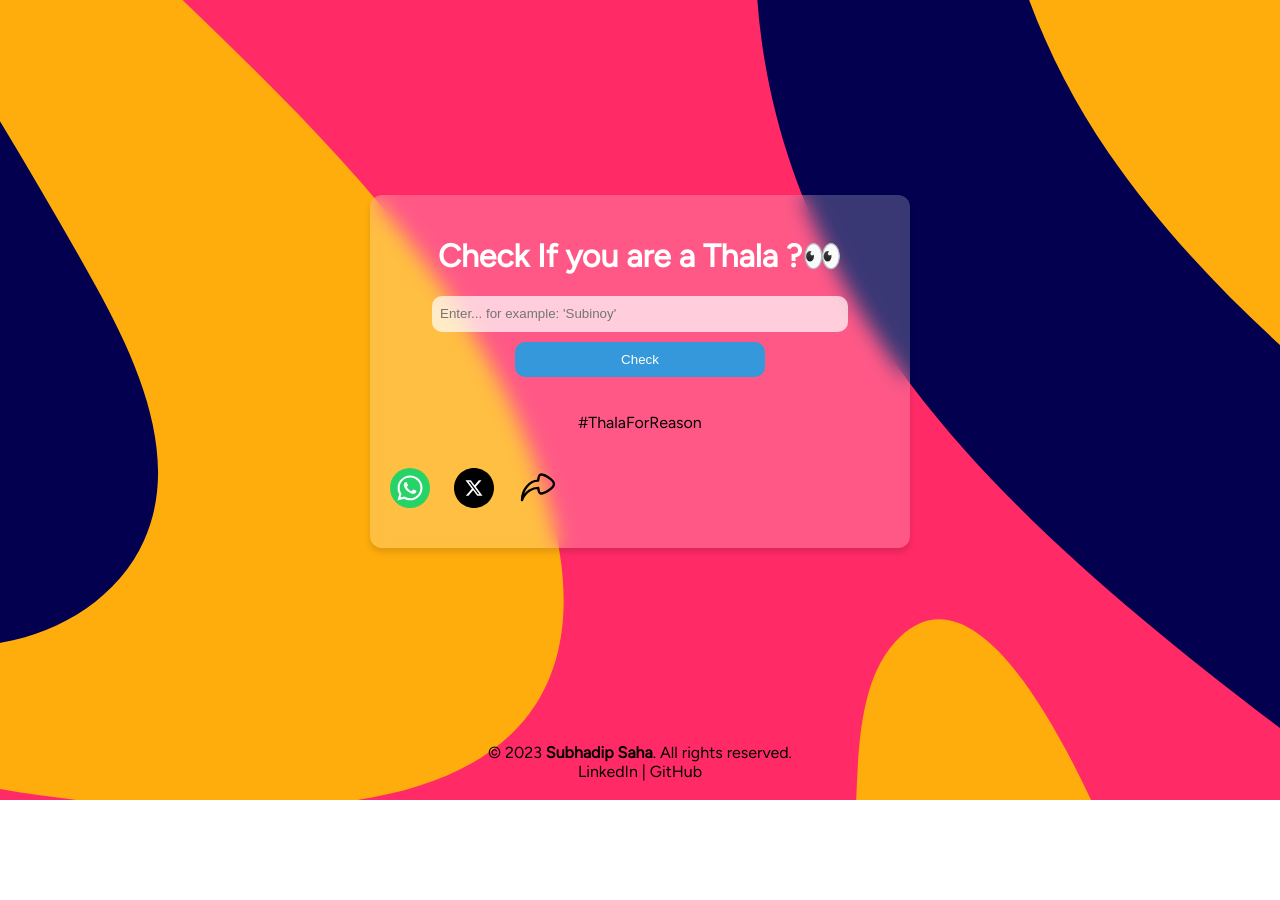
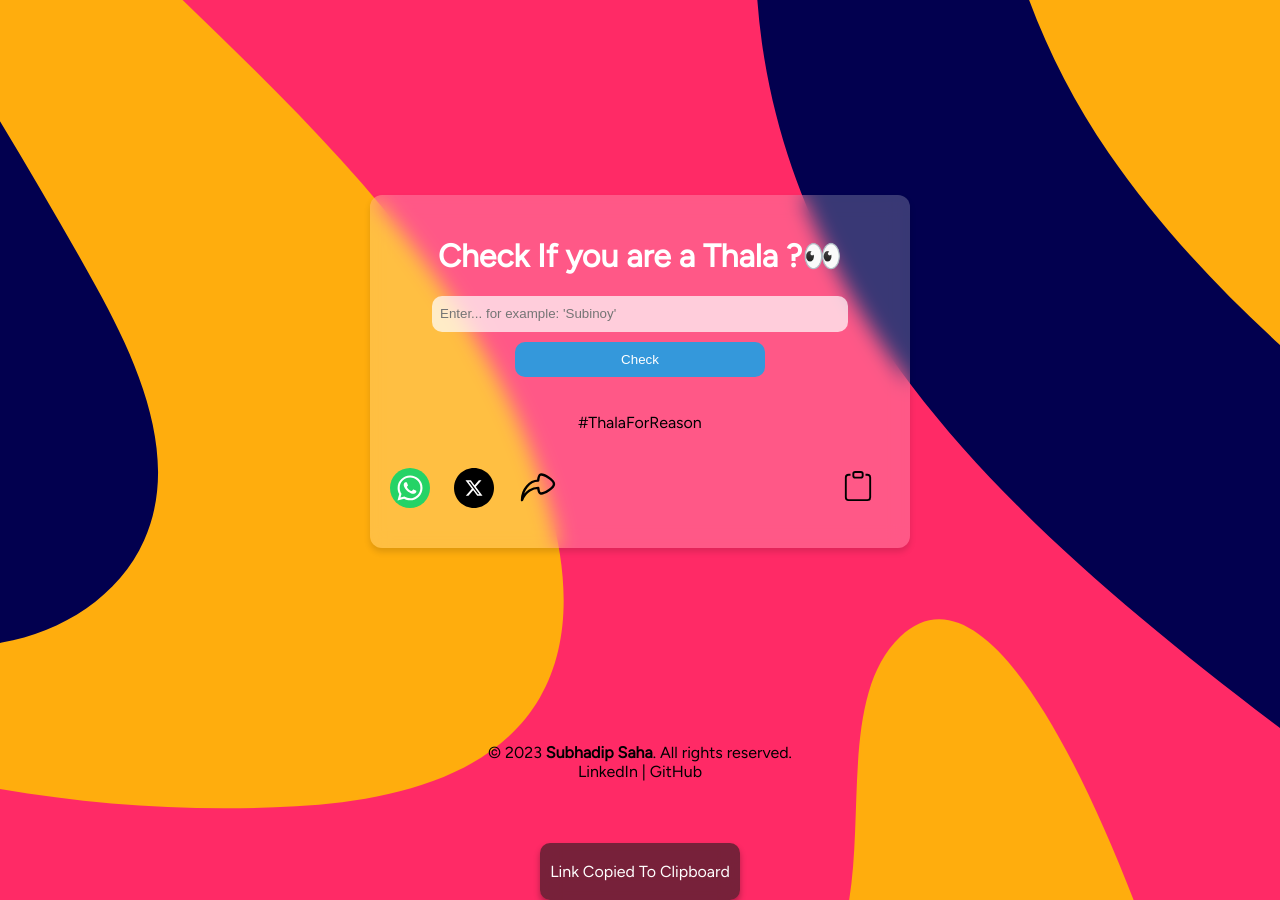
Before and after one commit to subh05sus/ThalaForReason, a website: page src/index.html in a window 1280 px wide. Before the commit the page ends 800 px from the top, so only its background shows below. Drawn offline with nearby package versions, Linux system fonts and the light colour scheme; a web font is replaced by a local one.

Commit message:
final touch given

```diff
--- a/package.json
+++ b/package.json
@@ -4,7 +4,8 @@
   "description": "",
   "main": "index.js",
   "scripts": {
-    "test": "echo \"Error: no test specified\" && exit 1"
+    "test": "echo \"Error: no test specified\" && exit 1",
+    "start": "node server.js"
   },
   "keywords": [],
   "author": "",
--- a/src/index.html
+++ b/src/index.html
@@ -9,10 +9,13 @@
   <script src="index.js"></script>
   <script src="https://html2canvas.hertzen.com/dist/html2canvas.js"></script>
   <script src="https://cdnjs.cloudflare.com/ajax/libs/bodymovin/5.7.9/lottie.min.js"></script>
+  <link rel="stylesheet" type="text/css" href="https://cdn.jsdelivr.net/npm/toastify-js/src/toastify.min.css">
+
 
 
 </head>
 <body>
+  <div class="toastify"></div>
   <div class="main" id="main">
 
     <div class="main-container" id="main-container">
@@ -29,6 +32,7 @@
     <div class="thala">
       <p class="tfr">#ThalaForReason</p>
     </div>
+    <div class="lower">
       <div class="share">
 
         <button type="button" class="shareButton" onclick="shareOnWhatsApp()">
@@ -41,11 +45,17 @@
           <img src="share-svgrepo-com.svg" alt="WhatsApp Icon" id="shareIcon">
         </button>
       </div>
+      <div class="clip">
+        <button type="button" class="shareButton" onclick="copyToClipboard()">
+          <img src="clipboard.svg" alt="Clipboard Icon" id="clipIcon" height="1rem">
+        </button>
+      </div>
+    </div>
   </div>
   <audio id="audio" src="boleJoKoyal.mp3"></audio>
 </div>
+
 <div id="foot">
-
   <center>
 
     &copy; 2023 <a href="https://linktr.ee/subhadipsaha"><b id="subh">Subhadip Saha</b></a>. All rights reserved.
@@ -55,9 +65,17 @@
     </div>
     <br>
   </center>
+</div>
+<div class="toast hiddenToast" id="toast">
+  <div class="linkCopied">
+    <p>
+      Link Copied To Clipboard
+    </p>
+  </div>
+</div>
 
 
-</div>
+<script type="text/javascript" src="https://cdn.jsdelivr.net/npm/toastify-js"></script>
 
 </body>
 </html>
--- a/src/index.js
+++ b/src/index.js
@@ -1,10 +1,10 @@
 // src/index.js
-document.addEventListener('DOMContentLoaded', function () {
+document.addEventListener("DOMContentLoaded", function () {
   const queryString = window.location.search;
   const urlParams = new URLSearchParams(queryString);
 
-  if (urlParams.has('query')) {
-    const encodedQuery = urlParams.get('query');
+  if (urlParams.has("query")) {
+    const encodedQuery = urlParams.get("query");
 
     // Decode the query parameter
     const decodedQuery = atob(encodedQuery);
@@ -12,16 +12,14 @@ document.addEventListener('DOMContentLoaded', function () {
     console.log(decodedQuery);
 
     // Set the decoded value to the 'query' input field
-    document.getElementById('query').value = decodedQuery;
+    document.getElementById("query").value = decodedQuery;
   }
-
 });
 // index.js
 async function generateContent() {
-  const query = document.getElementById('query').value;
-  const responseContainer = document.getElementById('resultText');
-  const loadingAnimationContainer = document.getElementById('loadingAnimation');
-  loadingAnimationContainer.style.height = "100px"
+  const query = document.getElementById("query").value;
+  const responseContainer = document.getElementById("resultText");
+  const loadingAnimationContainer = document.getElementById("loadingAnimation");
 
   if (query.length === 0) {
     responseContainer.textContent = `Enter a query kiddo`;
@@ -34,27 +32,28 @@ async function generateContent() {
     return; // Exit the function early
   }
 
+  loadingAnimationContainer.style.height = "100px";
   // Display loading animation
   const animation = lottie.loadAnimation({
     container: loadingAnimationContainer,
-    renderer: 'svg',
+    renderer: "svg",
     loop: true,
     autoplay: true,
-    path: 'Animation.json', // Replace with the path to your animation JSON file
+    path: "Animation.json", // Replace with the path to your animation JSON file
   });
 
   try {
-    const response = await fetch('/userdata', {
-      method: 'POST',
+    const response = await fetch("/userdata", {
+      method: "POST",
       headers: {
-        'Content-Type': 'application/json',
+        "Content-Type": "application/json",
       },
       body: JSON.stringify({ query }),
     });
 
     // Clear existing content
-    responseContainer.textContent = '';
-    loadingAnimationContainer.style.display = 'none'; // Hide loading animation
+    responseContainer.textContent = "";
+    loadingAnimationContainer.style.display = "none"; // Hide loading animation
 
     const result = await response.text();
 
@@ -63,33 +62,30 @@ async function generateContent() {
       await sleep(30); // Adjust the typing speed (milliseconds)
       responseContainer.textContent += result[i];
     }
+
     audio.play();
-
   } catch (error) {
-    console.error('Error:', error);
-    responseContainer.textContent = 'Developer is Too Lazy to resolve bugs';
-    loadingAnimationContainer.style.display = 'none'; // Hide loading animation
+    console.error("Error:", error);
+    responseContainer.textContent = "Developer is Too Lazy to resolve bugs";
+    loadingAnimationContainer.style.display = "none"; // Hide loading animation
   }
 }
 
 function sleep(ms) {
-  return new Promise(resolve => setTimeout(resolve, ms));
+  return new Promise((resolve) => setTimeout(resolve, ms));
 }
-
-
-
 
 // index.js
 async function shareOnTwitter() {
-  const resultContainer = document.getElementById('resultContainer');
-  const queryValue = document.getElementById('query').value;
+  const resultContainer = document.getElementById("resultContainer");
+  const queryValue = document.getElementById("query").value;
   const encodedQuery = btoa(queryValue);
   const urlWithQuery = `http://localhost:8080/?query=${encodedQuery}`;
   console.log(urlWithQuery);
 
   try {
     const canvas = await html2canvas(resultContainer);
-    console.log(canvas)
+    console.log(canvas);
 
     // Convert canvas data to data URI
     const dataURL = canvas.toDataURL();
@@ -97,52 +93,51 @@ async function shareOnTwitter() {
 
     // Encode data URI for Twitter
     const encodedData = encodeURIComponent(dataURL);
-  const query = document.getElementById('query').value;
+    const query = document.getElementById("query").value;
 
     // Set up Twitter sharing link
-    const tweetText = encodeURIComponent(`Check if you're a Thala!🕵️\nVisit: ${urlWithQuery}`);
+    const tweetText = encodeURIComponent(
+      `Check if you're a Thala!🕵️\nVisit: ${urlWithQuery}`
+    );
     const tweetUrl = `https://twitter.com/intent/tweet?text=${tweetText}`;
 
     // Open Twitter sharing window
-    window.open(tweetUrl, '_blank');
+    window.open(tweetUrl, "_blank");
   } catch (error) {
-    console.error('Error:', error);
-    alert('Error sharing on Twitter');
+    console.error("Error:", error);
+    alert("Error sharing on Twitter");
   }
 }
 
-
-
 async function shareOnWhatsApp() {
-  const resultContainer = document.getElementById('resultContainer');
-  const queryValue = document.getElementById('query').value;
+  const resultContainer = document.getElementById("resultContainer");
+  const queryValue = document.getElementById("query").value;
   const encodedQuery = btoa(queryValue);
   const urlWithQuery = `http://localhost:8080/?query=${encodedQuery}`;
   console.log(urlWithQuery);
 
   try {
-
-    const whatsAppText = encodeURIComponent(`Check if you're a Thala!🕵️\nVisit: ${urlWithQuery}`);
+    const whatsAppText = encodeURIComponent(
+      `Check if you're a Thala!🕵️\nVisit: ${urlWithQuery}`
+    );
     const whatsappLink = `https://wa.me/?text=${whatsAppText}`;
 
     // Open Twitter sharing window
-    window.open(whatsappLink, '_blank');
+    window.open(whatsappLink, "_blank");
   } catch (error) {
-    console.error('Error:', error);
-    alert('Error sharing on Twitter');
+    console.error("Error:", error);
+    alert("Error sharing on Twitter");
   }
 }
 
 
-// index.js
-// index.js
 async function shareOnOthers() {
-  document.documentElement.style.backgroundColor = 'rgba(255,42,102,255)';
-  document.body.style.backgroundColor = 'rgba(255,42,102,255)';
-  const mainContainer = document.querySelector('.main-container');
+  document.documentElement.style.backgroundColor = "rgba(255,42,102,255)";
+  document.body.style.backgroundColor = "rgba(255,42,102,255)";
+  const mainContainer = document.querySelector(".main-container");
 
   // Make the background of the main container transparent
-  mainContainer.style.backgroundColor = 'rgba(255,42,102,255)';
+  mainContainer.style.backgroundColor = "rgba(255,42,102,255)";
 
   const canvas = await html2canvas(mainContainer);
 
@@ -150,7 +145,7 @@ async function shareOnOthers() {
   const dataURL = canvas.toDataURL();
 
   // Reset the background color of the main container
-  mainContainer.style.backgroundColor = ''; // Set it to whatever color or style you had before
+  mainContainer.style.backgroundColor = ""; // Set it to whatever color or style you had before
 
   // Create a Blob from the data URL
   const blob = dataURItoBlob(dataURL);
@@ -159,27 +154,51 @@ async function shareOnOthers() {
   if (navigator.share) {
     try {
       await navigator.share({
-        title: 'Share on Others',
-        files: [new File([blob], 'result_image.png', { type: 'image/png' })],
+        title: "Share on Others",
+        files: [new File([blob], "result_image.png", { type: "image/png" })],
       });
-    } catch (error) {
-
-    }
+    } catch (error) {}
   } else {
-    alert('Web Share API is not supported on this browser.');
+    alert("Web Share API is not supported on this browser.");
   }
 }
 
-
 // Function to convert data URI to Blob
 function dataURItoBlob(dataURI) {
-  const byteString = atob(dataURI.split(',')[1]);
+  const byteString = atob(dataURI.split(",")[1]);
   const ab = new ArrayBuffer(byteString.length);
   const ia = new Uint8Array(ab);
   for (let i = 0; i < byteString.length; i++) {
     ia[i] = byteString.charCodeAt(i);
   }
-  return new Blob([ab], { type: 'image/png' });
+  return new Blob([ab], { type: "image/png" });
 }
 
-// ... existing code ...
+function copyToClipboard() {
+  const toast = document.getElementById("toast");
+  const queryValue = document.getElementById("query").value;
+  let urlWithQuery = `http://localhost:8080/`;
+
+
+    const encodedQuery = btoa(queryValue);
+    if (queryValue!=="") {
+      urlWithQuery = `http://localhost:8080/?query=${encodedQuery}`;
+    }
+
+
+  // Use the Clipboard API to copy the text
+  navigator.clipboard
+    .writeText(urlWithQuery)
+    .then(() => {
+      toast.classList.remove("hiddenToast")
+      toast.classList.add("showToast")
+      setTimeout(() => {
+        toast.classList.remove("showToast");
+        toast.classList.add("hiddenToast");
+      }, 2000);
+
+    })
+    .catch((error) => {
+      console.error("Error copying text to clipboard:", error);
+    });
+}
--- a/src/styles.css
+++ b/src/styles.css
@@ -1,13 +1,12 @@
 /* src/styles.css */
 
-@import url('https://fonts.googleapis.com/css2?family=Figtree&family=Rubik+Doodle+Shadow&display=swap');
-
+@import url("https://fonts.googleapis.com/css2?family=Figtree&family=Rubik+Doodle+Shadow&display=swap");
 
 body {
   margin: 0;
   padding: 0;
-    background: url('bg.svg') center/750% no-repeat; /* Replace 'your-background-image-url.jpg' with the actual URL */
-    font-family: 'Figtree', sans-serif;
+  background: url("bg.svg") center/750% no-repeat; /* Replace 'your-background-image-url.jpg' with the actual URL */
+  font-family: "Figtree", sans-serif;
   height: 100%;
   width: 100%;
   overflow: hidden; /* Prevent scrollbars caused by background image */
@@ -18,7 +17,7 @@ body {
   transition: all 0.3s ease-in;
   flex-direction: column;
 }
-  .main{
+.main {
   width: 100%;
   height: 100%;
   display: flex;
@@ -31,7 +30,12 @@ body {
   margin: 20vh auto;
   max-width: 500px;
   width: 80%;
-    background: rgba(255, 255, 255, 0.221); /* Background color with transparency */
+  background: rgba(
+    255,
+    255,
+    255,
+    0.221
+  ); /* Background color with transparency */
   border-radius: 12px;
   padding: 20px;
   backdrop-filter: blur(10px); /* Glassmorphism effect */
@@ -55,7 +59,12 @@ body {
   padding: 8px;
   border: none;
   border-radius: 10px;
-    background: rgba(255, 255, 255, 0.7); /* Input background color with transparency */
+  background: rgba(
+    255,
+    255,
+    255,
+    0.7
+  ); /* Input background color with transparency */
   height: 20px;
 }
 
@@ -74,42 +83,43 @@ body {
   background: #2980b9; /* Button background color on hover */
 }
 
-
 #resultContainer {
   margin-top: 20px;
   text-align: center;
   color: #fff;
-    text-shadow:  0 0 10px black
+  text-shadow: 0 0 10px black;
 }
 
-  .thala{
+.thala {
   display: flex;
   text-align: center;
   justify-content: center;
   align-items: center;
 }
 
-.share{
+.share {
   display: flex;
   flex-direction: row;
   height: 5rem;
   padding: 0;
   align-items: center;
-  button{
+  button {
     background: none;
     display: flex;
     align-items: center;
     justify-items: center;
   }
 }
-.shareButton{
+.shareButton {
   width: 4rem;
   padding: 0;
 }
-#shareIcon{
+#shareIcon {
   height: 40px;
 }
-
+#clipIcon {
+  height: 30px;
+}
 
 /* src/style.css */
 #foot a {
@@ -120,3 +130,49 @@ align-items: center;
 #foot a:hover {
   text-decoration: underline; /* Add underline on hover (optional) */
 }
+
+.lower {
+  display: flex;
+  flex-direction: row;
+  justify-content: space-between;
+}
+.clip {
+  display: flex;
+  flex-direction: row;
+  height: 5rem;
+  padding: 0;
+  align-items: center;
+  justify-items: center;
+  button {
+    background: none;
+    align-items: center;
+    justify-items: self-end;
+    text-align: center;
+  }
+}
+
+.linkCopied{
+  background: rgba(29, 29, 29, 0.6);
+  color: white;
+  border-radius: 10px;
+  padding: 3px;
+  padding-left: 10px;
+  padding-right: 10px;
+  display: grid;
+  backdrop-filter: blur(10px); /* Glassmorphism effect */
+  box-shadow: 0 4px 6px rgba(0, 0, 0, 0.3);
+  text-align: center;
+  justify-items: center;
+  align-items: center;
+}
+.toast{
+  transition: all 0.3s ease-in-out;
+}
+.hiddenToast{
+  position: absolute;
+  bottom: -100px;
+}
+.showToast{
+  position: absolute;
+  bottom: 60px;
+}
```
Also changed, not shown: src/clipboard.svg (added). Lines whose indentation alone changed are shown as unchanged.
